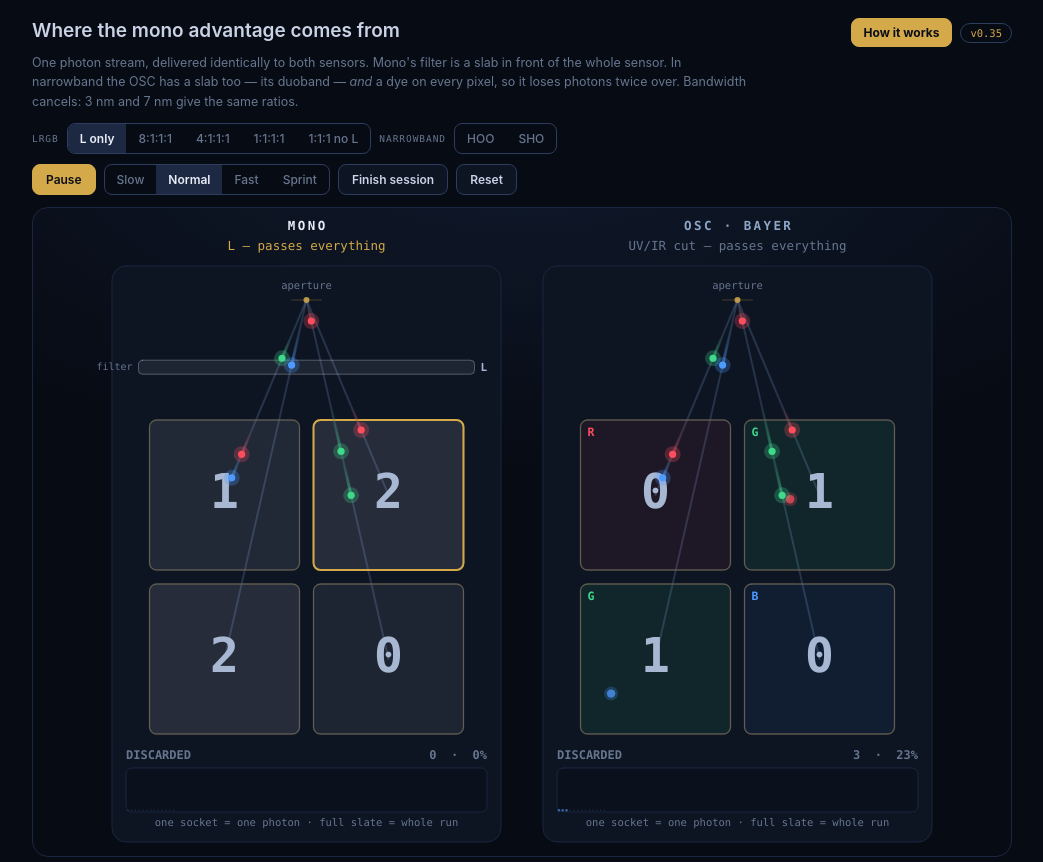
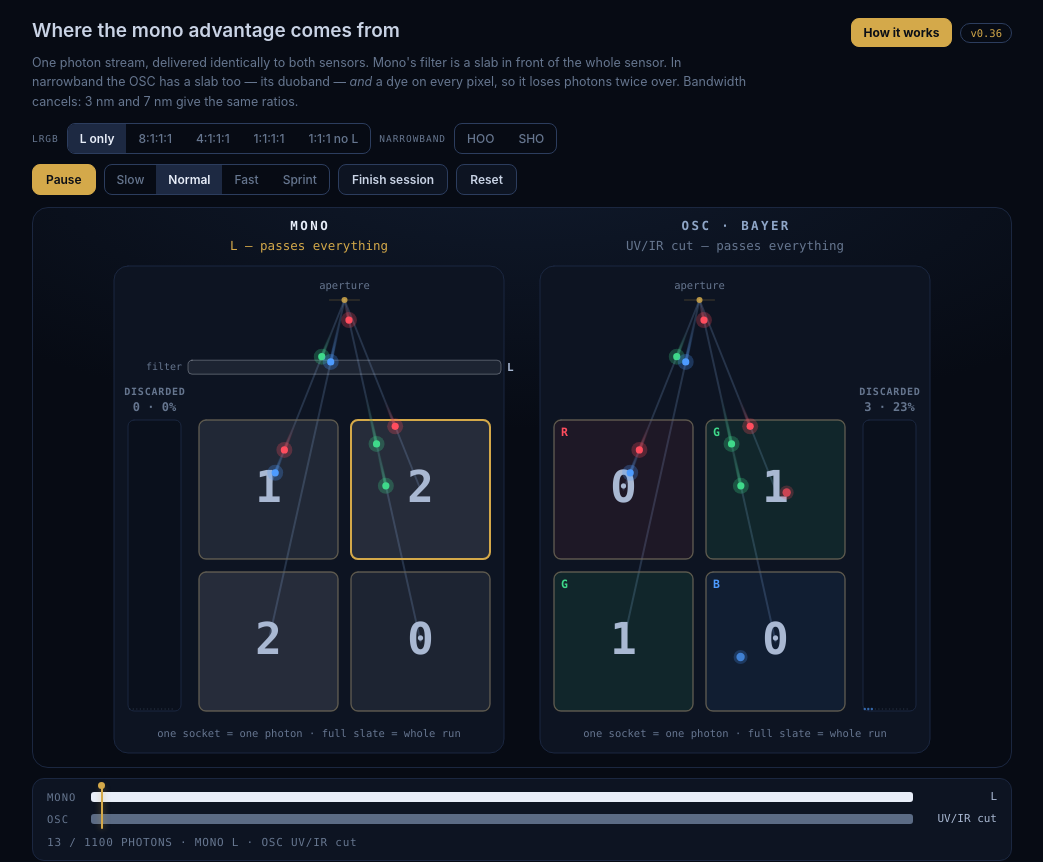
Before and after one commit to StevanKlaas/Mono-vs-OSC-Which-is-faster-animation, a React (Vite) app: page / in a window 1280 px wide. Shown: the top 862 px of the page, without its empty margins (118-1161 px from the left). Built offline with nearby package versions, Linux system fonts and the light colour scheme.

Commit message:
Add files via upload

```diff
--- a/src/PhotonSim.tsx
+++ b/src/PhotonSim.tsx
@@ -195,42 +195,48 @@ function freshSim(nb, ol = 1) {
 /* ---------------- layout ---------------- */
 
 function makeLayout(W, H, budget) {
-  const cell = Math.round(Math.max(60, Math.min(150, W * 0.155)));
+  const cell = Math.round(Math.max(52, Math.min(146, W * 0.142)));
   const gap = Math.round(cell * 0.09);
   const gw = cell * 2 + gap, gh = cell * 2 + gap;
-  const panelW = Math.round(gw + cell * 0.5);
-  const panelGap = Math.round(cell * 0.28);
+
+  /* the slate is a tall column on the outer edge of each panel:
+     left of mono, right of the OSC, so the two sensors mirror */
+  const slateW = Math.round(Math.max(30, Math.min(56, cell * 0.38)));
+  const slatePad = 14;
+  const slateGap = Math.round(cell * 0.13);
+  const panelW = Math.round(gw + slateW + slateGap + slatePad * 2);
+  const panelGap = Math.round(cell * 0.26);
 
   const labelY = 22, badgeY = 42, panelTop = 58;
   const apexY = panelTop + 34;
-  const gridTop = apexY + Math.round(cell * 0.8);
+  const gridTop = apexY + Math.round(cell * 0.86);
   const filterY = apexY + (gridTop - apexY) * 0.56;
-  const slateY = gridTop + gh + 34;
-  const slatePad = 14;
-  const panelH = slateY + SLATE_H + 30 - panelTop;
+  const panelH = gridTop + gh + 42 - panelTop;
 
   const monoPX = Math.round(W / 2 - panelGap / 2 - panelW);
   const oscPX = Math.round(W / 2 + panelGap / 2);
 
-  const gridX = (px) => px + (panelW - gw) / 2;
-  const center = (px, i) => ({
-    x: gridX(px) + (i % 2) * (cell + gap) + cell / 2,
+  const gridX = (px, isMono) =>
+    isMono ? px + slatePad + slateW + slateGap : px + slatePad;
+  const slateX = (px, isMono) =>
+    isMono ? px + slatePad : px + panelW - slatePad - slateW;
+  const center = (px, i, isMono) => ({
+    x: gridX(px, isMono) + (i % 2) * (cell + gap) + cell / 2,
     y: gridTop + ((i / 2) | 0) * (cell + gap) + cell / 2,
   });
-  const apex = (px) => ({ x: px + panelW / 2, y: apexY });
+  const apex = (px, isMono) => ({ x: gridX(px, isMono) + gw / 2, y: apexY });
 
-  const slateW = panelW - slatePad * 2;
-  const sg = slateGrid(budget, slateW, SLATE_H);
-  const slateSlot = (px, slot) => ({
-    x: px + slatePad + (((slot % sg.cols) + 0.5) * slateW) / sg.cols,
-    y: slateY + SLATE_H - ((Math.floor(slot / sg.cols) + 0.5) * SLATE_H) / sg.rows,
+  const sg = slateGrid(budget, slateW, gh);
+  const slateSlot = (px, isMono, slot) => ({
+    x: slateX(px, isMono) + (((slot % sg.cols) + 0.5) * slateW) / sg.cols,
+    y: gridTop + gh - ((Math.floor(slot / sg.cols) + 0.5) * gh) / sg.rows,
   });
 
   return {
     cell, gap, gw, gh, panelW, panelH, panelTop, labelY, badgeY,
-    apexY, gridTop, filterY, slateY, monoPX, oscPX, gridX, center, apex,
-    slatePad, slateW, slateCap: sg.cols * sg.rows, slateSlot,
-    dotR: Math.max(0.85, Math.min(slateW / sg.cols, SLATE_H / sg.rows) * 0.34),
+    apexY, gridTop, filterY, monoPX, oscPX, gridX, slateX, center, apex,
+    slatePad, slateW, slateGap, slateCap: sg.cols * sg.rows, slateSlot,
+    dotR: Math.max(0.8, Math.min(slateW / sg.cols, gh / sg.rows) * 0.34),
   };
 }
 
@@ -371,7 +377,7 @@ export default function PhotonAccumulation() {
           if (cont) s.contDelivered++; else s.deliveredBand[band]++;
           for (const side of [0, 1]) {
             const base = side === 0 ? L.monoPX : L.oscPX;
-            const a = L.apex(base), c = L.center(base, px);
+            const a = L.apex(base, side === 0), c = L.center(base, px, side === 0);
             const tx = c.x + jx, ty = c.y + jy;
             const ok = cont ? false
               : side === 0 ? mf === null || mf === band : oPixel;
@@ -428,7 +434,8 @@ export default function PhotonAccumulation() {
               }
             }
             const pile = p.side === 0 ? s.monoSlate : s.oscSlate;
-            const dest = L.slateSlot(p.side === 0 ? L.monoPX : L.oscPX,
+            const dest = L.slateSlot(
+              p.side === 0 ? L.monoPX : L.oscPX, p.side === 0,
               Math.min(L.slateCap - 1, pile.length));
             p.x0 = p.x; p.y0 = p.y; p.sx = dest.x; p.sy = dest.y; p.t2 = 0;
           } else {
@@ -472,7 +479,8 @@ export default function PhotonAccumulation() {
       const inbound = new Set();
       for (const p of s.photons) if (p.phase === 0) inbound.add(p.side * 4 + p.px);
       for (const k of inbound) {
-        const c = L.center((k / 4 | 0) === 0 ? L.monoPX : L.oscPX, k % 4);
+        const isM = (k / 4 | 0) === 0;
+        const c = L.center(isM ? L.monoPX : L.oscPX, k % 4, isM);
         ctx.strokeStyle = "rgba(212,169,74,0.30)";
         ctx.lineWidth = 1.4;
         roundRect(ctx, c.x - L.cell / 2, c.y - L.cell / 2, L.cell, L.cell, 7);
@@ -551,7 +559,7 @@ export default function PhotonAccumulation() {
     const flash = isMono ? s.monoFlash : s.oscFlash;
     const lost = isMono ? s.monoLost : s.oscLost;
     const midX = px + L.panelW / 2;
-    const ap = L.apex(px);
+    const ap = L.apex(px, isMono);
     const isNB = M.group === "nb";
 
     ctx.textAlign = "center";
@@ -575,7 +583,7 @@ export default function PhotonAccumulation() {
     ctx.strokeStyle = C.edge; ctx.lineWidth = 1; ctx.stroke();
 
     for (let i = 0; i < 4; i++) {
-      const c = L.center(px, i);
+      const c = L.center(px, i, isMono);
       ctx.strokeStyle = "rgba(130,162,214,0.22)"; ctx.lineWidth = 2;
       ctx.beginPath(); ctx.moveTo(ap.x, ap.y); ctx.lineTo(c.x, c.y); ctx.stroke();
     }
@@ -590,7 +598,7 @@ export default function PhotonAccumulation() {
 
     /* the slab: mono always has one; the OSC only in narrowband */
     if (isMono || isNB) {
-      const gx = L.gridX(px);
+      const gx = L.gridX(px, isMono);
       const sw = L.gw + 22, sxx = gx - 11, sy = L.filterY - 7;
       const cols = fBands ? fBands.map((b) => bandCol(M, b)) : ["#E8EEF9"];
       const pl = s.pulse;
@@ -623,7 +631,7 @@ export default function PhotonAccumulation() {
     /* cells — the dye is always RGGB, whatever light is arriving */
     const numSize = Math.round(L.cell * 0.32);
     for (let i = 0; i < 4; i++) {
-      const c = L.center(px, i), n = counts[i];
+      const c = L.center(px, i, isMono), n = counts[i];
       const b = 1 - Math.exp(-n / 40);
       const base = isMono ? [232, 238, 249] : hexRgb(DYE_COL[DYE[i]]);
       const x = c.x - L.cell / 2, y = c.y - L.cell / 2;
@@ -646,18 +654,20 @@ export default function PhotonAccumulation() {
       ctx.textBaseline = "alphabetic";
     }
 
-    /* slate */
+    /* slate: a tall column on the outer edge */
     const frac = s.delivered ? lost / s.delivered : 0;
-    const sx0 = px + L.slatePad;
+    const sx0 = L.slateX(px, isMono);
+    const scx = sx0 + L.slateW / 2;
+
+    ctx.textAlign = "center";
+    ctx.font = "600 10px ui-monospace, Menlo, monospace";
+    ctx.fillStyle = C.dim;
+    lsText(ctx, "DISCARDED", scx, L.gridTop - 25, 0.8);
     ctx.font = "600 12px ui-monospace, Menlo, monospace";
-    ctx.textAlign = "left"; ctx.fillStyle = C.dim;
-    ctx.fillText("DISCARDED", sx0, L.slateY - 9);
-    ctx.textAlign = "right";
     ctx.fillStyle = frac > 0.4 ? C.gold : C.dim;
-    ctx.fillText(`${lost.toLocaleString()}  ·  ${(frac * 100).toFixed(0)}%`, sx0 + L.slateW, L.slateY - 9);
-    ctx.textAlign = "left";
+    ctx.fillText(`${lost.toLocaleString()} · ${(frac * 100).toFixed(0)}%`, scx, L.gridTop - 9);
 
-    roundRect(ctx, sx0, L.slateY, L.slateW, SLATE_H, 6);
+    roundRect(ctx, sx0, L.gridTop, L.slateW, L.gh, 6);
     ctx.fillStyle = "#0A101C"; ctx.fill();
     ctx.strokeStyle = C.edge; ctx.lineWidth = 1; ctx.stroke();
 
@@ -665,12 +675,12 @@ export default function PhotonAccumulation() {
     const slots = Math.min(L.slateCap, Math.round(s.delivered / scale));
     ctx.fillStyle = "rgba(108,126,156,0.26)";
     for (let k = slate.length; k < slots; k++) {
-      const pos = L.slateSlot(px, k);
+      const pos = L.slateSlot(px, isMono, k);
       ctx.beginPath(); ctx.arc(pos.x, pos.y, L.dotR * 0.62, 0, 6.2832); ctx.fill();
     }
     ctx.globalAlpha = 0.62;
     for (let k = 0; k < Math.min(slate.length, L.slateCap); k++) {
-      const pos = L.slateSlot(px, k);
+      const pos = L.slateSlot(px, isMono, k);
       ctx.fillStyle = slate[k];
       ctx.beginPath(); ctx.arc(pos.x, pos.y, L.dotR, 0, 6.2832); ctx.fill();
     }
@@ -681,7 +691,7 @@ export default function PhotonAccumulation() {
     ctx.fillText(
       scale === 1 ? "one socket = one photon · full slate = whole run"
         : `one socket = ${scale.toLocaleString()} photons`,
-      sx0 + L.slateW / 2, L.slateY + SLATE_H + 14
+      px + L.panelW / 2, L.gridTop + L.gh + 26
     );
     ctx.textAlign = "left";
   }
@@ -751,7 +761,7 @@ export default function PhotonAccumulation() {
               style={{ background: C.gold, color: "#0A0E17", border: `1px solid ${C.gold}`, borderRadius: 8, padding: "6px 12px", fontSize: 12, fontWeight: 700, cursor: "pointer", fontFamily: "inherit" }}>
               How it works
             </button>
-            <span style={{ fontFamily: "ui-monospace, Menlo, monospace", fontSize: 10.5, color: C.gold, border: `1px solid ${C.edgeHi}`, borderRadius: 999, padding: "3px 9px" }}>v0.35</span>
+            <span style={{ fontFamily: "ui-monospace, Menlo, monospace", fontSize: 10.5, color: C.gold, border: `1px solid ${C.edgeHi}`, borderRadius: 999, padding: "3px 9px" }}>v0.36</span>
           </div>
         </div>
         <p style={{ color: C.dim, fontSize: 12.5, lineHeight: 1.55, margin: "6px 0 12px", maxWidth: 720 }}>
```
